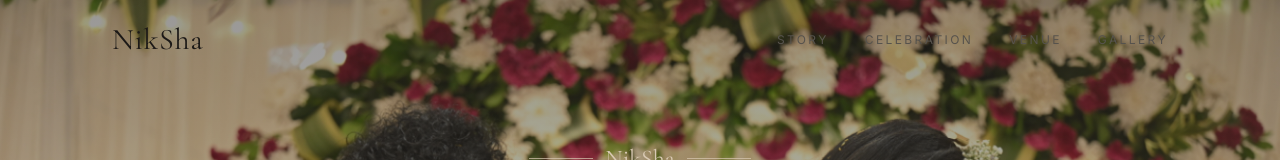
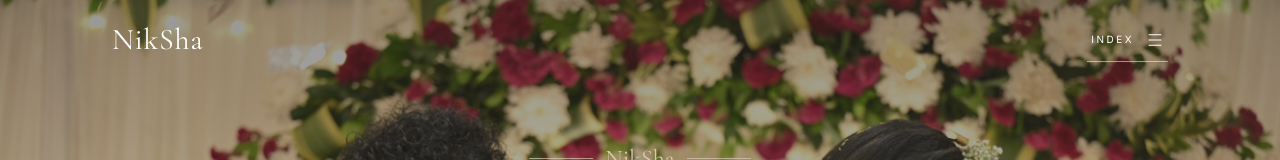
Before and after one commit to NikethVelala/NikSha, a Next.js app: page / in a window 1280 px wide. Shown: the top 160 px of the page. Built offline with nearby package versions, Linux system fonts and the light colour scheme.

Commit message:
turn navigation into invitation index

```diff
--- a/components/Navigation/Navigation.tsx
+++ b/components/Navigation/Navigation.tsx
@@ -5,10 +5,13 @@ import { Menu, X } from "lucide-react";
 import { wedding } from "@/data/wedding";
 
 const links = [
-  { label: "Story", href: "#story" },
-  { label: "Celebration", href: "#celebration" },
-  { label: "Venue", href: "#venue" },
-  { label: "Gallery", href: "#gallery" },
+  { number: "01", label: "Invitation", href: "#welcome" },
+  { number: "02", label: "Our Story", href: "#story" },
+  { number: "03", label: "Celebration", href: "#celebration" },
+  { number: "04", label: "The Day", href: "#timeline" },
+  { number: "05", label: "The Place", href: "#venue" },
+  { number: "06", label: "Memories", href: "#gallery" },
+  { number: "07", label: "Forever", href: "#forever" },
 ];
 
 export default function Navigation() {
@@ -22,11 +25,18 @@ export default function Navigation() {
     return () => window.removeEventListener("scroll", handleScroll);
   }, []);
 
+  useEffect(() => {
+    document.body.style.overflow = open ? "hidden" : "";
+    return () => {
+      document.body.style.overflow = "";
+    };
+  }, [open]);
+
   const closeMenu = () => setOpen(false);
 
   return (
     <header
-      className={`fixed inset-x-0 top-0 z-50 transition-all duration-300 ${
+      className={`fixed inset-x-0 top-0 z-50 transition-all duration-500 ${
         scrolled
           ? "border-b border-stone-200/70 bg-stone-50/90 shadow-sm backdrop-blur-md"
           : "bg-transparent"
@@ -36,52 +46,56 @@ export default function Navigation() {
         <a
           href="#top"
           onClick={closeMenu}
-          className="font-heading text-3xl tracking-wide text-stone-900"
+          className={`font-heading text-3xl tracking-wide transition-colors ${scrolled ? "text-stone-900" : "text-white"}`}
           aria-label="NikSha home"
         >
           {wedding.couple.monogram}
         </a>
 
-        <nav className="hidden items-center gap-9 md:flex" aria-label="Main navigation">
-          {links.map((link) => (
-            <a
-              key={link.href}
-              href={link.href}
-              className="text-xs uppercase tracking-[0.2em] text-stone-600 transition-colors hover:text-stone-950"
-            >
-              {link.label}
-            </a>
-          ))}
-        </nav>
-
         <button
           type="button"
           onClick={() => setOpen((value) => !value)}
-          className="inline-flex h-10 w-10 items-center justify-center rounded-full border border-stone-300/70 text-stone-800 md:hidden"
-          aria-label={open ? "Close navigation menu" : "Open navigation menu"}
+          className={`inline-flex h-11 items-center gap-3 border-b px-1 text-[10px] uppercase tracking-[0.25em] transition-colors ${
+            scrolled ? "border-stone-300 text-stone-800" : "border-white/50 text-white"
+          }`}
+          aria-label={open ? "Close invitation index" : "Open invitation index"}
           aria-expanded={open}
         >
-          {open ? <X size={18} strokeWidth={1.5} /> : <Menu size={18} strokeWidth={1.5} />}
+          <span className="hidden sm:inline">Index</span>
+          {open ? <X size={18} strokeWidth={1.35} /> : <Menu size={18} strokeWidth={1.35} />}
         </button>
       </div>
 
       <div
-        className={`overflow-hidden border-t border-stone-200/70 bg-stone-50/95 backdrop-blur-md transition-all duration-300 md:hidden ${
-          open ? "max-h-96 opacity-100" : "max-h-0 border-t-transparent opacity-0"
+        className={`fixed inset-x-0 top-0 z-[-1] h-[100svh] overflow-y-auto bg-paper/98 backdrop-blur-xl transition-all duration-500 ${
+          open ? "pointer-events-auto translate-y-0 opacity-100" : "pointer-events-none -translate-y-3 opacity-0"
         }`}
       >
-        <nav className="mx-auto flex max-w-6xl flex-col px-6 py-3 sm:px-8" aria-label="Mobile navigation">
+        <div className="mx-auto flex min-h-full max-w-5xl flex-col justify-center px-6 py-28 sm:px-10 lg:px-12">
+          <div className="mb-10 flex items-center gap-4 text-rose">
+            <span className="text-[10px] uppercase tracking-[0.4em]">The NikSha invitation</span>
+            <span className="h-px w-12 bg-champagne" />
+          </div>
+
+          <nav className="grid border-y border-line" aria-label="Invitation index">
             {links.map((link) => (
               <a
                 key={link.href}
                 href={link.href}
                 onClick={closeMenu}
-              className="border-b border-stone-200/70 py-4 text-sm uppercase tracking-[0.18em] text-stone-600 last:border-b-0"
+                className="group grid grid-cols-[3rem_1fr] items-center gap-4 border-b border-line py-5 last:border-b-0 sm:grid-cols-[4rem_1fr_auto] sm:py-6"
               >
+                <span className="text-[10px] tracking-[0.25em] text-muted">{link.number}</span>
+                <span className="font-heading text-4xl leading-none text-charcoal transition-transform duration-300 group-hover:translate-x-1 sm:text-5xl lg:text-6xl">
                   {link.label}
+                </span>
+                <span className="hidden text-[10px] uppercase tracking-[0.25em] text-muted sm:block">Open</span>
               </a>
             ))}
           </nav>
+
+          <p className="mt-10 font-heading text-xl text-charcoal/60">{wedding.ceremony.date} · Visakhapatnam</p>
+        </div>
       </div>
     </header>
   );
```
Lines whose indentation alone changed are shown as unchanged.
